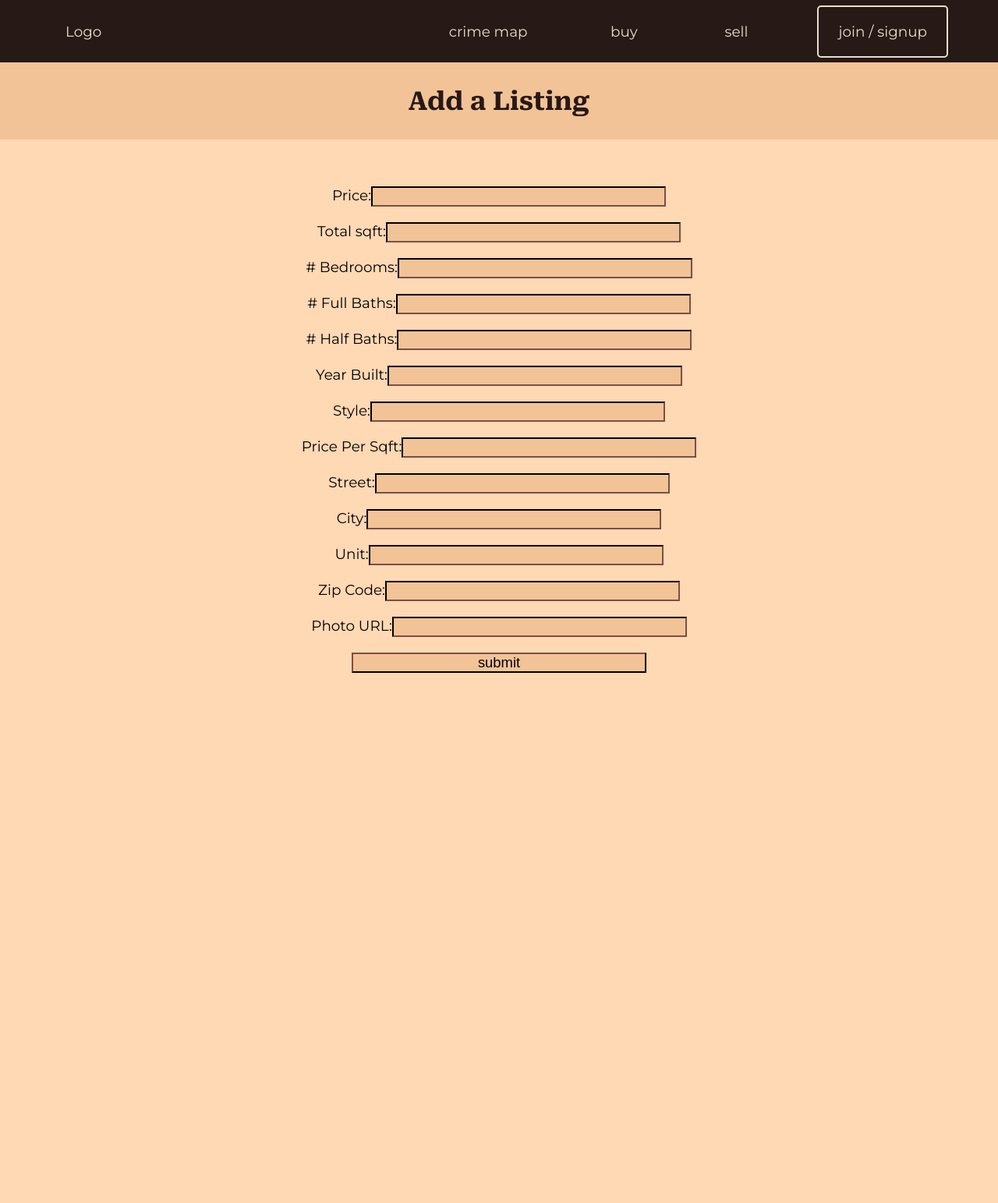
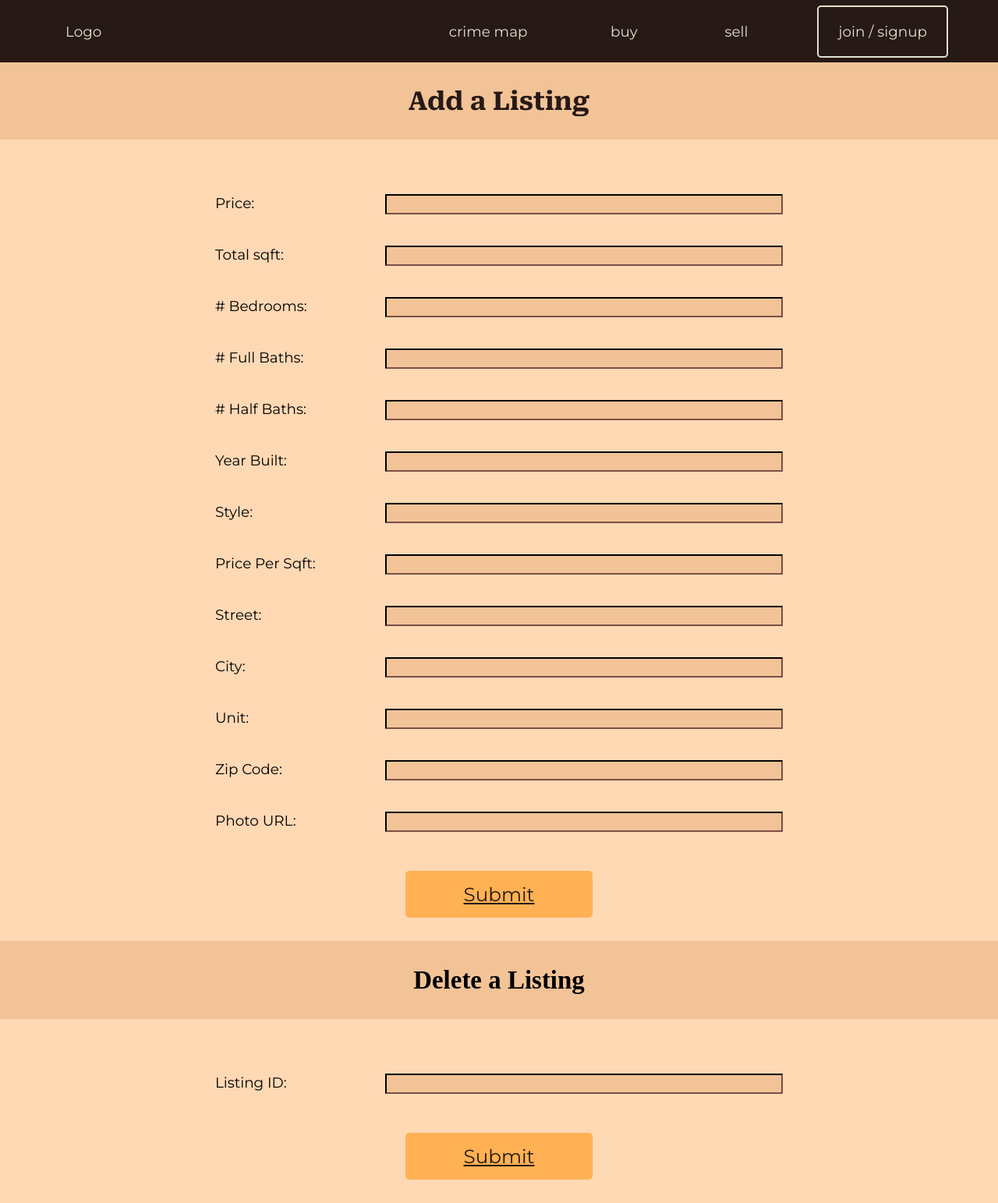
Before and after one commit to carlyswe/cop4710proj, a Flask app: page /addlisting in a window 1280 px wide. Shown: the whole page at 78% size. Before the commit the page ends 863 px from the top, so only its background shows below. Run offline with Flask 3, Linux system fonts and the light colour scheme.

Commit message:
Created addlisting.html

```diff
--- a/Website/static/css/styles.css
+++ b/Website/static/css/styles.css
@@ -619,24 +619,63 @@
 
 .form{
     padding-top: 50px;
-    display: block;
     margin: auto;
+    width: 60%;
+
 }
 .form div{
     font-size: calc(0.5vw + 0.5vh + 1vmin);
     font-family: Montserrat;
     display: flex;
-    justify-content: center;
-    padding: 10px;
+    justify-content: space-between;
+    padding: 20px;
 }
 
 .form div > input {
     background-color: var(--tan);
     border-color: var(--earth);
-    width: 30%;
+    width: 70%;
+
 }
 
-.form div > p {
-    float: left;
-    clear: left;
+.form-wrapper{
+    width: 100%;
 }
+
+.submit{
+    width: 100%;
+    height: 120px !important;
+}
+
+.submit-button{
+    width: 50%;
+    max-width: 240px;
+    height: 60px;
+    border-radius: 5px;
+    font-family: Montserrat;
+    margin: auto;
+    font-size: calc(0.8vw + 0.8vh + 1vmin);
+    color: var(--earth);
+    background-color: var(--sun) !important;
+    text-decoration: underline solid;
+    border: 0;
+}
+
+.submit-button:hover{
+    cursor: pointer;
+}
+
+.delete-header{
+    width:100%;
+    background-color: var(--tan);
+}
+
+.delete-header h1{
+    font-size: calc(1.2vw + 1.2vh + 1vmin);
+    width: 50%;
+    height: 100px;
+    vertical-align:center;
+    line-height: 100px;
+    margin: auto;
+    text-align: center;
+}
--- a/Website/templates/addlisting.html
+++ b/Website/templates/addlisting.html
@@ -28,6 +28,7 @@
                 <h1>Add a Listing </h1>
             </div>
 
+            <div class="form-wrapper">
                 <div class="form">
                     <form action = "{{ url_for('addlisting') }}" method = "POST">
                         <div>
@@ -95,10 +96,29 @@
                             <input type = "url" name = "photourl" />
                         </div>
 
-                    <div>
-                        <input type = "submit" value = "submit" />
+                        <div class="submit">
+                            <input class="submit-button" type = "submit" value = "Submit" />
                         </div>
                     </form>
+                </div>
+            </div>
+
+            <div class="delete-header">
+                <h1>Delete a Listing</h1>
+            </div>
+
+            <div class="form-wrapper">
+                <div class="form">
+                    <form action="" method="POST">
+                        <div>
+                            <p>Listing ID:</p>
+                            <input type = "number" name = "price" />
+                        </div>
+                        <div class="submit">
+                            <input class="submit-button" type = "submit" value = "Submit" />
+                        </div>
+                    </form>
+                </div>
             </div>
 
         </body>
```
Lines whose indentation alone changed are shown as unchanged.
